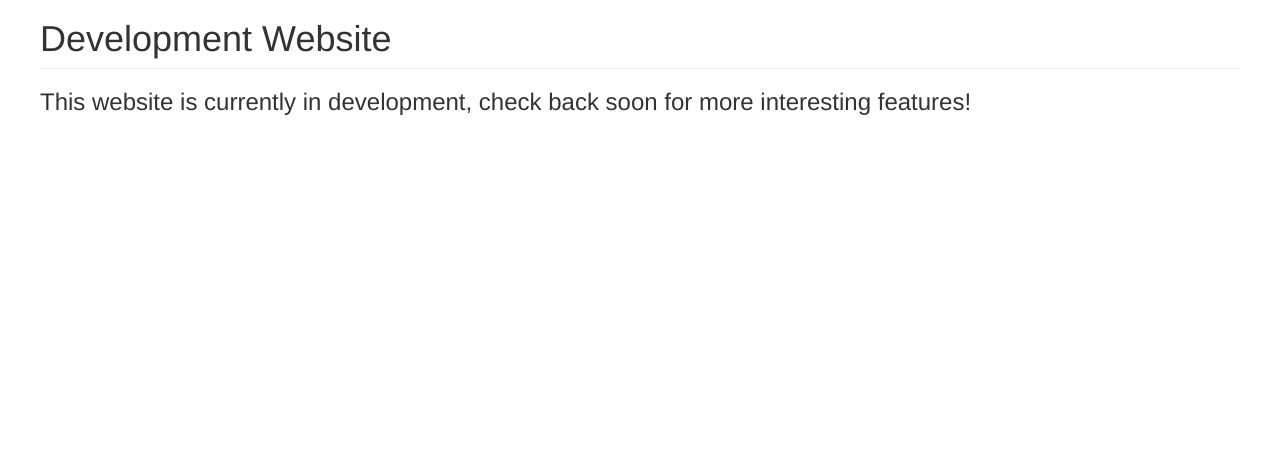
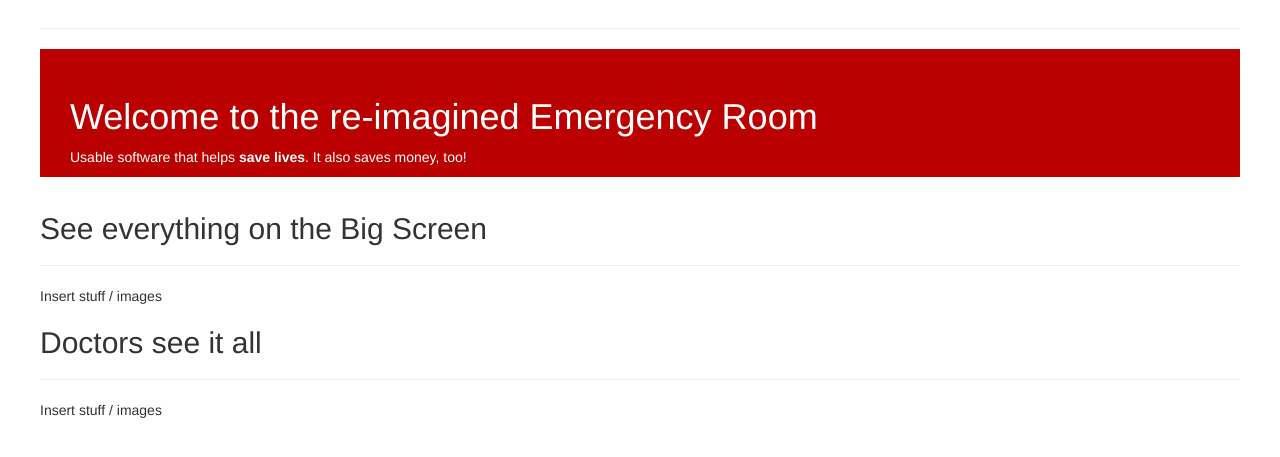
Before and after one commit to kylambouldin/sharklightning-hackathon, a Django app: page / in a window 1280 px wide. Shown: the part 51-508 px from the top of the page. Run offline with Django 3.2, Linux system fonts and the light colour scheme; some libraries are stand-ins or nearby versions.

Commit message:
updated index

```diff
--- a/simpler/ermanager/templates/simpler/home.html
+++ b/simpler/ermanager/templates/simpler/home.html
@@ -1,7 +1,19 @@
 {% extends "base.html" %}
 
-{% block title %}Development Website{% endblock %}
 
 {% block content %}
-<h3>This website is currently in development, check back soon for more interesting features!</h3>
+<div class="welcome">
+	<div class="container">
+		<h1>Welcome to the re-imagined Emergency Room</h1>
+		<p>Usable software that helps <b>save lives</b>. It also saves money, too!</p>
+	</div>
+</div>
+
+	<h2>See everything on the Big Screen</h2>
+	<hr>
+	<p>Insert stuff / images </p>
+
+	<h2>Doctors see it all</h2>
+	<hr>
+	<p>Insert stuff / images </p>
 {% endblock %}
--- a/simpler/static/css/style.css
+++ b/simpler/static/css/style.css
@@ -94,3 +94,10 @@ body {
   display: inline-block;
   border-radius: 50%;
 }
+
+.welcome {
+  background: #BB0000;
+  color: #fff;
+  margin: 0 0 2.5em;
+  padding-top: 2em;
+}
```
